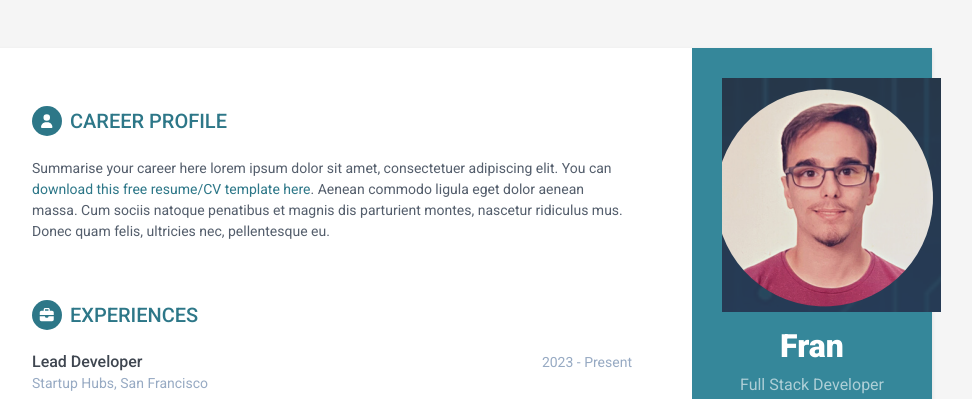
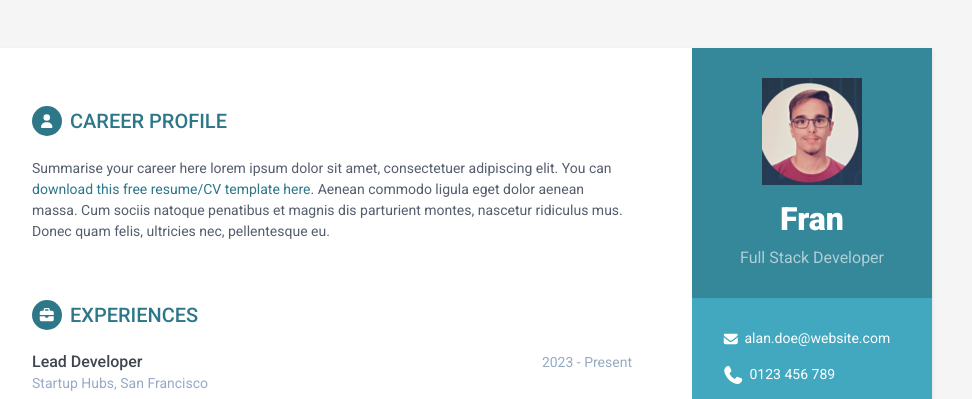
Before and after one commit to Frangaj/mypersonalpage.github.io, a plain HTML site: page index.html in a window 1280 px wide. Shown: the top 399 px of the page, without its empty margins (188-1160 px from the left). Drawn offline with Linux system fonts and the light colour scheme.

Commit message:
Primera Versión

```diff
--- a/index.html
+++ b/index.html
@@ -24,7 +24,7 @@
     <div class="wrapper mt-lg-5">
         <div class="sidebar-wrapper">
             <div class="profile-container">
-                <img class="profile" src="assets/images/Foto perfil.png" alt="" />
+                <img class="profile" src="assets/images/prof.png" alt="" />
                 <h1 class="name">Fran</h1>
                 <h3 class="tagline">Full Stack Developer</h3>
             </div><!--//profile-container-->
```
Also changed, not shown: assets/images/prof.png (added).
